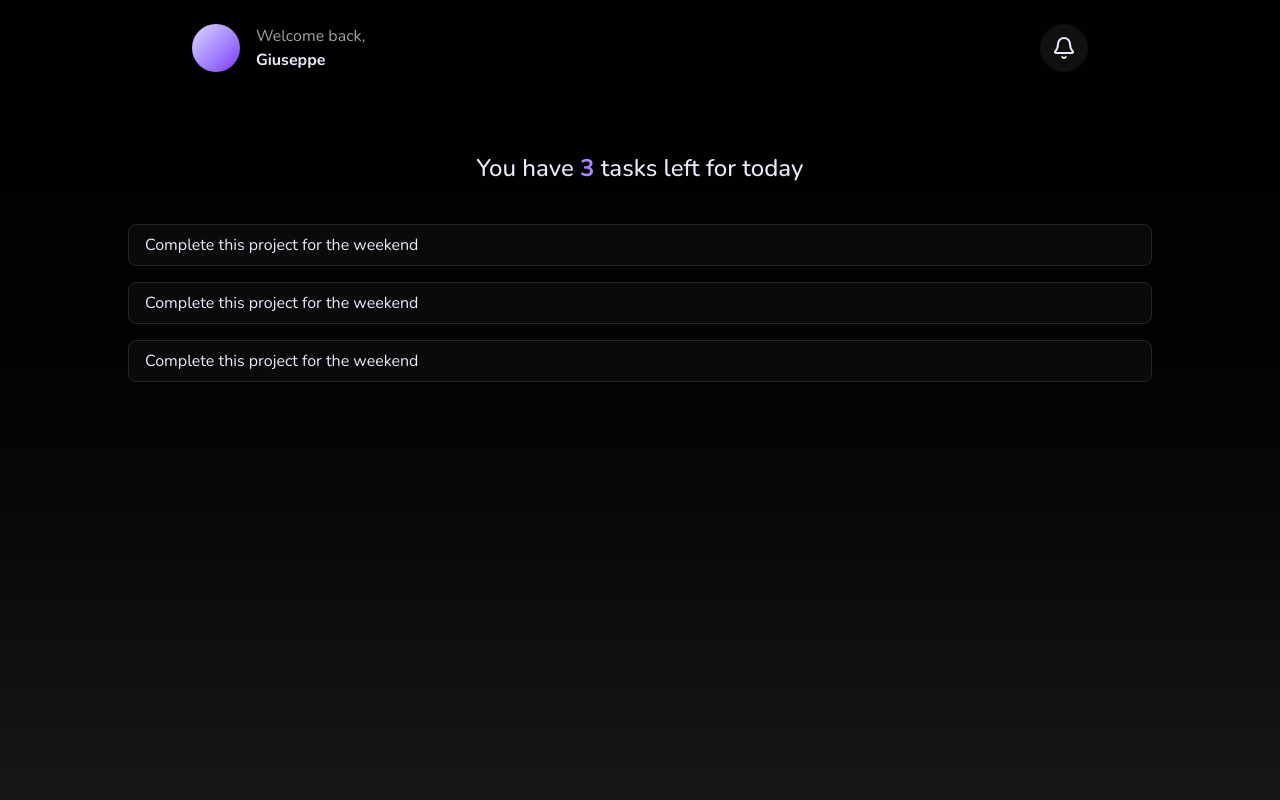
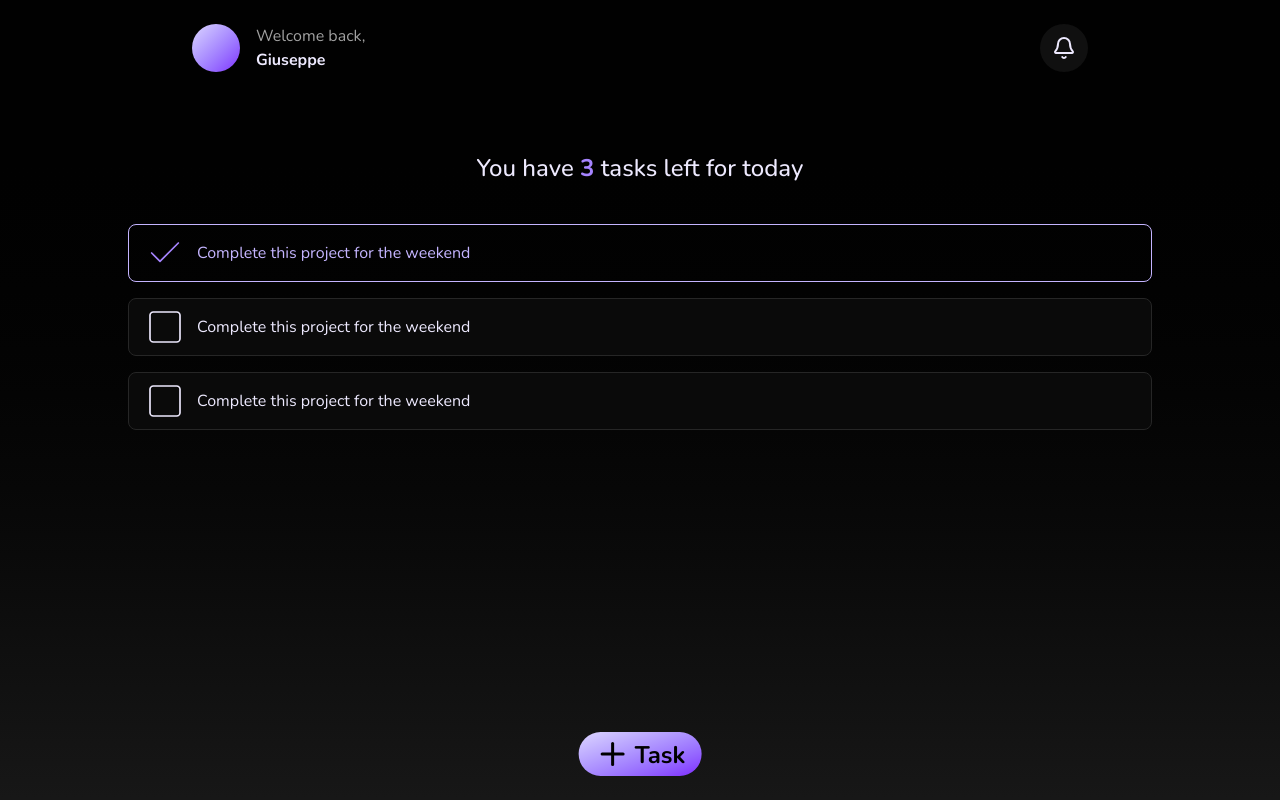
Before and after one commit to crstelli/modern-todo, a React (Vite) app: page /home in a window 1280 px wide. Built offline with nearby package versions, Linux system fonts and the light colour scheme.

Commit message:
Finished Design and UI

```diff
--- /dev/null
+++ b/src/features/home/components/AddButton.jsx
@@ -0,0 +1,12 @@
+import { Plus } from "lucide-react";
+
+function AddButton() {
+  return (
+    <button className="absolute bottom-6 left-1/2 flex -translate-x-1/2 items-center justify-center gap-1 rounded-full bg-gradient-to-br from-violet-200 to-violet-600 px-4 py-1 text-black">
+      <Plus className="size-9" />
+      <span className="translate-y-[.5px] text-2xl font-bold">Task</span>
+    </button>
+  );
+}
+
+export { AddButton };
--- /dev/null
+++ b/src/features/home/components/AddTask.jsx
@@ -0,0 +1,22 @@
+function AddTask({ children }) {
+  return (
+    <div className="relative m-auto flex flex-col rounded-lg bg-neutral-950 p-4">
+      <h1 className="font-thin uppercase">Add a new task</h1>
+      <form className="mt-4 flex flex-col gap-3">
+        <input
+          type="text"
+          placeholder="Task name"
+          className="rounded-lg border border-neutral-700 px-4 py-1 font-semibold placeholder:text-neutral-600 focus:border-violet-400 focus:outline-none"
+        />
+        <textarea
+          placeholder="Description"
+          rows={3}
+          className="resize-none rounded-lg border border-neutral-700 px-4 py-1 text-neutral-400 placeholder:text-neutral-600 focus:border-violet-400 focus:outline-none"
+        />
+      </form>
+      {children}
+    </div>
+  );
+}
+
+export { AddTask };
--- /dev/null
+++ b/src/features/home/components/EditTask.jsx
@@ -0,0 +1,18 @@
+import { SquarePen } from "lucide-react";
+function EditTask({ children }) {
+  return (
+    <div className="relative m-auto flex w-[80%] flex-col rounded-lg bg-neutral-950 p-4">
+      <div className="mx-auto flex items-center gap-4">
+        <SquarePen />
+        <h1 className="font-thin uppercase">Comprare il cane</h1>
+      </div>
+      <div className="mt-4 flex items-center gap-4 font-thin text-neutral-400">
+        <SquarePen className="size-10 text-white" />
+        <p>Andare a comprare un cane per mia sorella piú piccola</p>
+      </div>
+      {children}
+    </div>
+  );
+}
+
+export { EditTask };
--- /dev/null
+++ b/src/features/home/components/TaskList.jsx
@@ -0,0 +1,31 @@
+import { Square } from "lucide-react";
+import { Check } from "lucide-react";
+
+function TaskList() {
+  return (
+    <div className="mx-auto mt-10 flex w-[80%] flex-col gap-4">
+      <Task check={true} />
+      <Task />
+      <Task />
+    </div>
+  );
+}
+
+function Task({ check = false }) {
+  if (check)
+    return (
+      <div className="flex items-center gap-3 rounded-lg border border-violet-300 px-4 py-2 text-violet-300">
+        <Check strokeWidth={1} className="size-10 text-violet-400" />
+        <span>Complete this project for the weekend</span>
+      </div>
+    );
+
+  return (
+    <div className="flex items-center gap-3 rounded-lg border border-neutral-800 bg-neutral-950 px-4 py-2">
+      <Square strokeWidth={1} className="size-10" />
+      <span>Complete this project for the weekend</span>
+    </div>
+  );
+}
+
+export { TaskList };
--- a/src/features/home/pages/Home.jsx
+++ b/src/features/home/pages/Home.jsx
@@ -1,24 +1,41 @@
 import { Header } from "../components/Header";
 import { Title } from "../components/Title";
+import { TaskList } from "../components/TaskList";
+
+import { AddButton } from "../components/AddButton";
+import { Modal } from "../../../shared/ui/Modal/Modal";
+
+import { AddTask } from "../components/AddTask";
+import { EditTask } from "../components/EditTask";
 
 import { AnimatedDiv } from "../../../shared/ui/AnimatedDiv";
 
 function Home() {
+  const isAdd = false;
+  const isEdit = false;
+
   return (
-    <AnimatedDiv classes="flex min-h-screen w-screen flex-col bg-neutral-900 bg-gradient-to-t from-neutral-900 to-black/96 text-violet-100">
+    <AnimatedDiv classes="flex relative min-h-screen w-screen flex-col bg-neutral-900 bg-gradient-to-t from-neutral-900 to-black/96 text-violet-100">
       <Header />
       <Title />
-      <div className="mx-auto mt-10 flex w-[80%] flex-col gap-4">
-        <div className="rounded-lg border border-neutral-800 bg-neutral-950 px-4 py-2">
-          Complete this project for the weekend
-        </div>
-        <div className="rounded-lg border border-neutral-800 bg-neutral-950 px-4 py-2">
-          Complete this project for the weekend
-        </div>
-        <div className="rounded-lg border border-neutral-800 bg-neutral-950 px-4 py-2">
-          Complete this project for the weekend
-        </div>
-      </div>
+      <TaskList />
+      <AddButton />
+      {isAdd && (
+        <Modal>
+          <AddTask>
+            <Modal.Close />
+            <Modal.Confirm>Add</Modal.Confirm>
+          </AddTask>
+        </Modal>
+      )}
+      {isEdit && (
+        <Modal>
+          <EditTask>
+            <Modal.Close />
+            <Modal.Confirm>Confirm</Modal.Confirm>
+          </EditTask>
+        </Modal>
+      )}
     </AnimatedDiv>
   );
 }
--- a/src/features/landing/components/Button.jsx
+++ b/src/features/landing/components/Button.jsx
@@ -6,10 +6,10 @@ import { getAnimation } from "../helpers/getAnimation";
 
 function Button() {
   return (
-    <Link to="/home">
+    <Link to="/home" className="md:mt-4">
       <motion.button
         {...getAnimation(0.8)}
-        className="rounded-lg bg-gradient-to-l from-violet-400 to-violet-500 px-4 py-1 font-bold text-neutral-950 sm:text-xl md:mt-4 md:text-2xl lg:px-8 lg:py-2 lg:text-3xl"
+        className="cursor-pointer rounded-lg bg-gradient-to-l from-violet-400 to-violet-500 px-4 py-1 font-bold text-neutral-950 sm:text-xl md:text-2xl lg:px-8 lg:py-2 lg:text-3xl"
       >
         Try It NOW
       </motion.button>
--- a/src/features/landing/pages/Landing.jsx
+++ b/src/features/landing/pages/Landing.jsx
@@ -6,11 +6,11 @@ import { AnimatedDiv } from "../../../shared/ui/AnimatedDiv";
 
 function Landing() {
   return (
-    <AnimatedDiv classes="relative flex h-screen w-screen flex-col items-center justify-center gap-6 overflow-hidden bg-gradient-to-t from-neutral-900 to-black/96 text-violet-100/75">
+    <AnimatedDiv classes="relative flex h-screen w-screen flex-col items-center justify-center gap-6 overflow-hidden bg-gradient-to-t from-neutral-900 to-black/96 text-violet-100">
       <Header />
       <Button />
       <Footer />
-      <div className="absolute -top-[500px] -right-[300px] aspect-square w-[600px] rotate-30 rounded-full border-4 border-violet-400 bg-gradient-to-br from-neutral-950 to-neutral-900"></div>
+      <div className="absolute -top-[500px] -right-[300px] aspect-square w-[600px] rotate-30 rounded-full border-4 border-violet-400 bg-gradient-to-br from-neutral-950 to-neutral-900 lg:-top-[400px] lg:-right-[300px]"></div>
     </AnimatedDiv>
   );
 }
--- /dev/null
+++ b/src/shared/ui/Modal/Close.jsx
@@ -0,0 +1,7 @@
+import { X } from "lucide-react";
+
+function Close() {
+  return <X className="absolute top-2 right-2" />;
+}
+
+export { Close };
--- /dev/null
+++ b/src/shared/ui/Modal/Confirm.jsx
@@ -0,0 +1,9 @@
+function Confirm({ children }) {
+  return (
+    <button className="mx-auto mt-4 rounded-lg border border-violet-400 px-6 py-[1px] font-thin uppercase">
+      {children}
+    </button>
+  );
+}
+
+export { Confirm };
--- /dev/null
+++ b/src/shared/ui/Modal/Modal.jsx
@@ -0,0 +1,17 @@
+import { Close } from "./Close";
+import { Confirm } from "./Confirm";
+
+function Modal({ children }) {
+  return (
+    <div className="absolute top-0 left-0 flex h-full w-full backdrop-blur-sm">
+      {children}
+    </div>
+  );
+}
+
+Modal.Close = Close;
+Modal.Confirm = Confirm;
+
+// Creare un Compond Component
+
+export { Modal };
```
